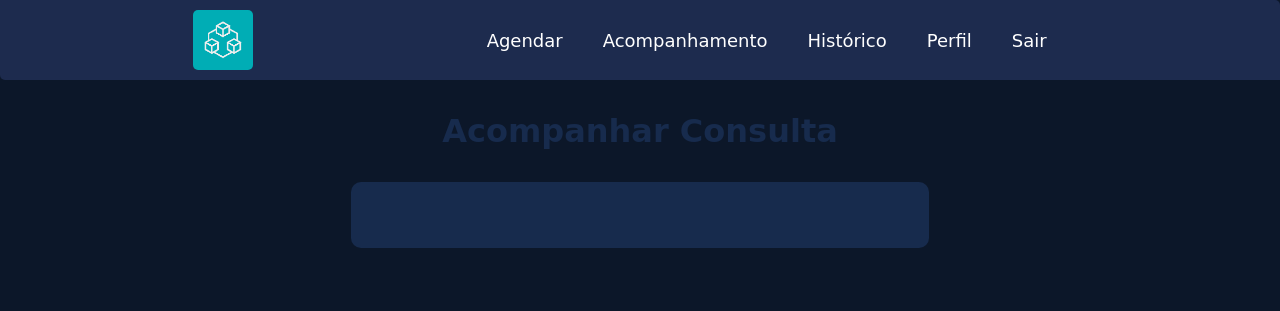
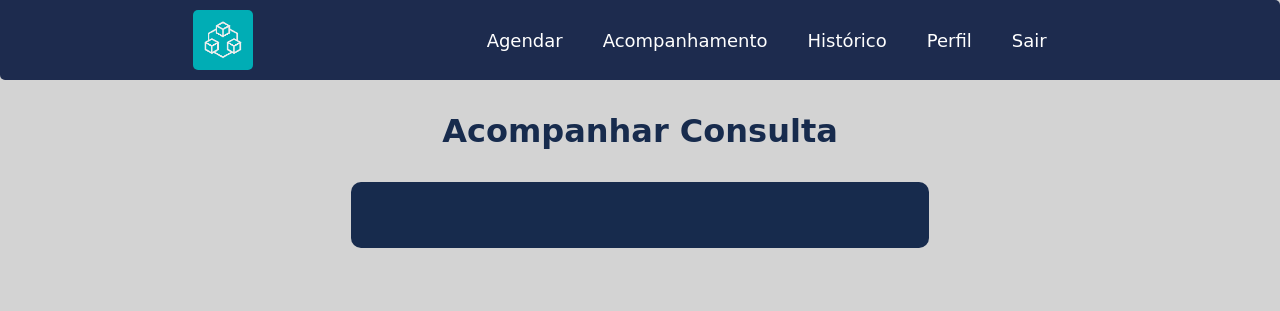
Before and after one commit to Garotes-de-Programa-UABJ/Sistema-de-Auxilio-Psicologico, a Flask app: page /acompanhamento in a window 1280 px wide. Shown: the top 311 px of the page. Run offline with Flask 3, Linux system fonts and the light colour scheme; the visitor is signed in with stand-in values (Sample User, id 1); data that the repository does not hold is empty; some libraries are stand-ins or nearby versions; some web fonts are replaced.

Commit message:
Update acompanhamento.css

```diff
--- a/Integração HTML-CSS/static/acompanhamento.css
+++ b/Integração HTML-CSS/static/acompanhamento.css
@@ -1,9 +1,13 @@
+body {
+  background-color: #d2d2d2;
+}
+
 h4 {
   font-size: 17px;
   font-weight: 300;
 }
 
-h1{
+h1  {
   color: #172b4d;
 }
 
@@ -14,7 +18,7 @@ h1{
   align-items: center;
   justify-content: center;
   gap: 2rem;
-  /* background-color: #0c1729; */
+  background-color: #d3d3d3;
 }
 
 .main h1::selection{
```
